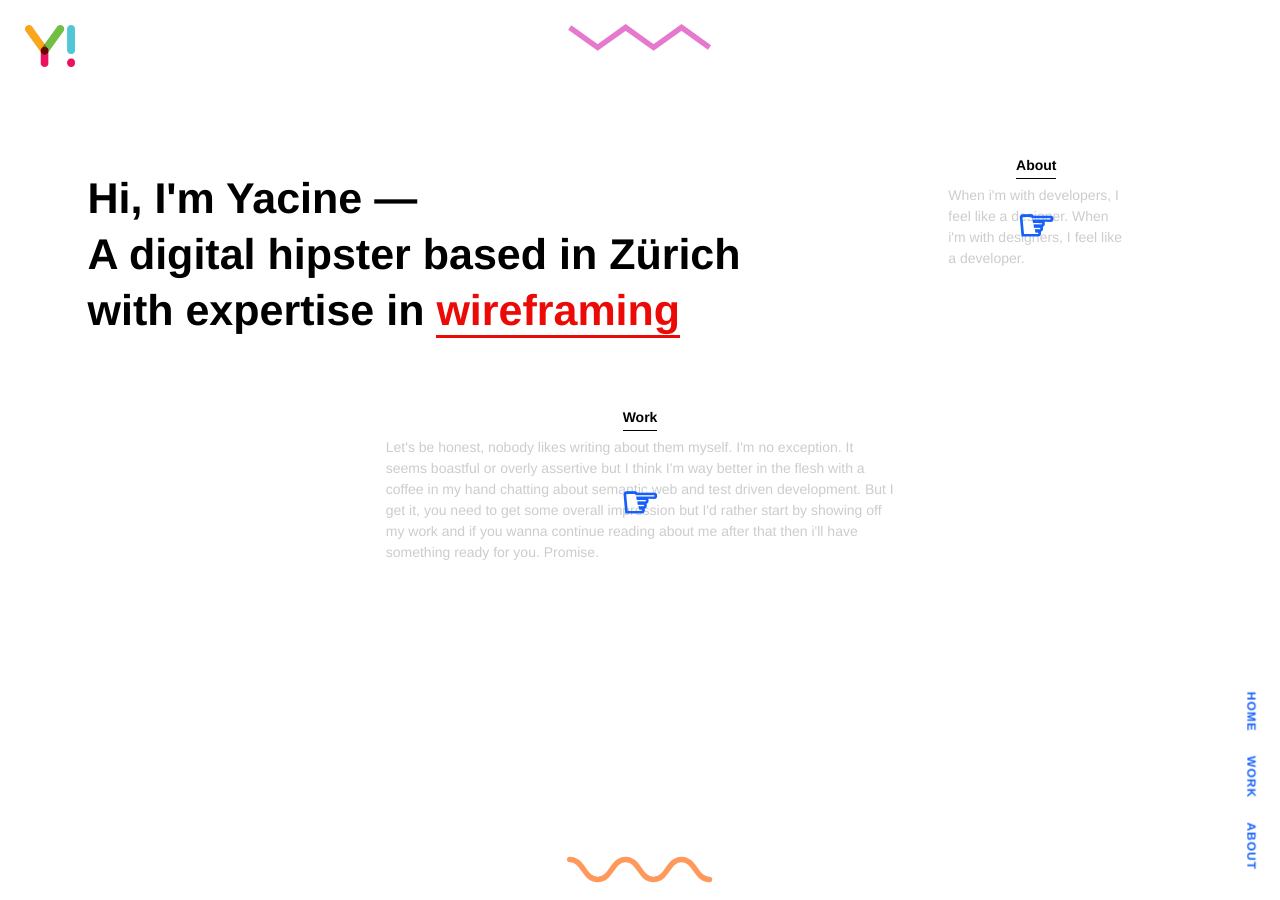
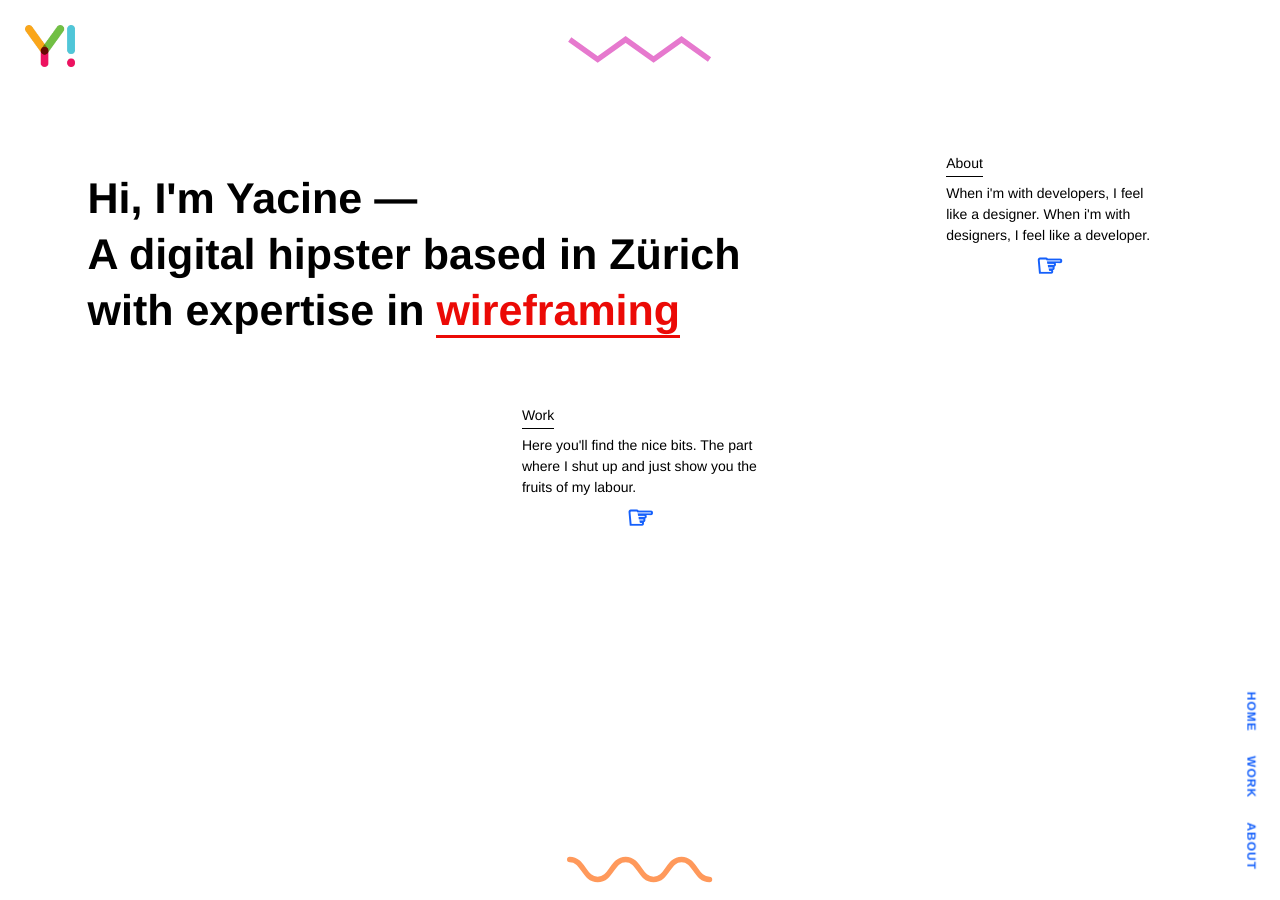
Before and after one commit to moppedisco/blog, a Jekyll site: the page built from index.html, in a window 1280 px wide. Built offline with Jekyll 4.4.1, drawn with Linux system fonts in a browser that asks for light colours; Markdown is read by kramdown in place of the engine named in the settings.

Commit message:
small css tweaks

```diff
--- a/_posts/2013-12-01-stefaniebiggel.html
+++ b/_posts/2013-12-01-stefaniebiggel.html
@@ -3,7 +3,7 @@ layout: 		post
 title:  		stefaniebiggel.com
 subtitle: 		Fashion brand website
 tags: 			Twitter Bootstrap, Wordpress, Frontend,
-thumbnail: 		/images/stefaniebiggel.jpg
+thumbnail: 		/images/thumbnail_stefaniebiggel.png
 link:			stefaniebiggel.com
 cover:			/images/cover-stefaniebiggel.jpg
 date:   		2013-12-01
--- a/_posts/2014-07-01-zuri-kino.html
+++ b/_posts/2014-07-01-zuri-kino.html
@@ -3,7 +3,7 @@ layout: 		post
 title:  		zuri-kino.ch
 subtitle: 		Better cinema sites
 tags: 			animation, backbone.js, mobile
-thumbnail: 		/images/thumbnail_imdb.jpeg
+thumbnail: 		/images/thumbnail_zurikino.jpeg
 link:			zuri-kino.ch
 cover:			/images/cover-zurikino.jpg
 date:   		2014-07-01
--- a/_posts/2014-08-26-gartnerei.html
+++ b/_posts/2014-08-26-gartnerei.html
@@ -3,7 +3,7 @@ layout: 		post
 title:  		gärtnerei.ch
 subtitle: 		Restaurant website
 tags: 			Mobile, Twitter Bootstrap, Wordpress
-thumbnail: 		/images/thumbnail_gartnerei.jpg
+thumbnail: 		/images/thumbnail_gartnerei.png
 link:			gartnerei.ch
 cover:
 date:   		2014-08-26
--- a/css/style.css
+++ b/css/style.css
@@ -1351,6 +1351,7 @@ a {
   padding-bottom: 1px;
   border-bottom: 2px solid #EB0A06;
   font-weight: 400;
+  transition: border 0.1s;
 }
 a:hover {
   border-bottom: 2px solid transparent;
@@ -1378,10 +1379,9 @@ h6 {
   z-index: -1;
 }
 @media (max-width: 800px) {
-
-}
-.divider--top {
-  padding-top: 20px;
+  .divider--top {
+    padding-top: 20px;
+  }
 }
 .divider--bottom {
   bottom: -20px;
@@ -1464,6 +1464,9 @@ h6 {
     padding: 20px 0;
   }
 }
+.page-section--home {
+  padding-bottom: 0px;
+}
 .page-section__intro {
   text-align: center;
   margin: 0 auto;
@@ -1479,6 +1482,10 @@ h6 {
     margin-bottom: 0rem;
   }
 }
+.page-about .page-section__intro {
+  margin-bottom: 0px;
+  margin-bottom: 0rem;
+}
 .page-section__name {
   font-size: 43px;
   font-size: 2.388888888888889rem;
@@ -1486,10 +1493,12 @@ h6 {
 }
 .content-box {
   color: #000;
+  width: 100%;
   display: inline-block;
-  margin-bottom: 40px;
+  margin-bottom: 20px;
   padding: 20px 20px 30px;
-  border: 2px solid transparent;
+  border: none;
+  transition: none;
 }
 .content-box u {
   border-bottom: 2px solid #000;
@@ -1501,6 +1510,7 @@ h6 {
   }
 }
 .content-box:hover {
+  padding: 18px 18px 28px;
   text-decoration: none;
   cursor: pointer;
   border: 2px solid #F1BE0B;
@@ -1512,6 +1522,9 @@ h6 {
     margin: 0;
     padding: 10px 0 5px;
     width: 100%;
+  }
+  .content-box:hover {
+    padding: 8px 0 3px;
   }
   .content-box:after {
     content: "☞";
@@ -1578,22 +1591,6 @@ h6 {
 .content-box--small u {
   border-bottom: 1px solid #000;
 }
-.content-box__image {
-  max-width: 100%;
-  width: 100%;
-  display: block;
-  margin: 0 auto;
-  opacity: 1;
-  transition: opacity 200ms;
-}
-.content-box:hover .content-box__image {
-  opacity: 0;
-}
-@media (max-width: 800px) {
-  .content-box__image {
-    display: none;
-  }
-}
 .content-box__more {
   transform: translate3d(0, 0, 0);
   -webkit-transform: translate3d(0, 0, 0);
@@ -1604,17 +1601,18 @@ h6 {
   }
 }
 .content-box__desc {
-  position: absolute;
+  position: static;
   font-size: 14px;
   line-height: 150%;
-  top: 0;
-  left: 0;
-  opacity: 0;
+  color: transparent;
+  background-repeat: no-repeat;
+  background-size: contain;
+  background-position: 50% 20%;
+  transition: all 100ms;
+}
+.content-box:hover .content-box__desc {
+  background-size: 0%;
   color: #000;
-  transition: opacity 200ms;
-}
-.content-box:hover .content-box__desc {
-  opacity: 1;
 }
 @media (max-width: 800px) {
   .content-box__desc {
@@ -1676,142 +1674,51 @@ h6 {
 }
 .home-section__bio,
 .home-section__quote {
-  position: relative;
-}
-.home-section__bio .content-box__title,
-.home-section__quote .content-box__title {
-  font-weight: bold !important;
-  text-align: center;
-}
-.home-section__bio:hover:after,
-.home-section__quote:hover:after {
-  z-index: -1;
-  opacity: 0.4;
-}
-.home-section__bio:after,
-.home-section__quote:after {
-  content: "☞";
-  color: #1560fb;
-  position: absolute;
-  top: 60%;
-  left: 50%;
-  transform: translateY(-50%) translateX(-50%);
-  -webkit-transform: translateY(-50%) translateX(-50%);
-  font-size: 44px;
-  font-weight: bold;
-  text-transform: uppercase;
-  letter-spacing: 1px;
-  font-weight: 700;
-}
-.home-section__bio {
   color: #000;
+  width: 100%;
   display: inline-block;
-  margin-bottom: 40px;
+  margin-bottom: 20px;
   padding: 20px 20px 30px;
-  border: 2px solid transparent;
+  border: none;
+  transition: none;
   margin-left: -20px;
   padding: 20px;
-  width: 50%;
-  margin: 0 auto;
-  display: block;
-}
-.home-section__bio u {
+  position: relative;
+  padding: 18px;
+  border: 2px solid transparent;
+}
+.home-section__bio u,
+.home-section__quote u {
   border-bottom: 2px solid #000;
   padding-bottom: 5px;
 }
 @media (max-width: 800px) {
-  .home-section__bio u {
+  .home-section__bio u,
+  .home-section__quote u {
     display: block;
   }
 }
-.home-section__bio:hover {
+.home-section__bio:hover,
+.home-section__quote:hover {
+  padding: 18px 18px 28px;
   text-decoration: none;
   cursor: pointer;
   border: 2px solid #F1BE0B;
   background: #fff;
 }
 @media (max-width: 800px) {
-  .home-section__bio {
-    text-align: center;
-    margin: 0;
-    padding: 10px 0 5px;
-    width: 100%;
-  }
-  .home-section__bio:after {
-    content: "☞";
-    width: 100%;
-    text-align: center;
-    display: block;
-    top: 50%;
-    right: 50%;
-    color: orange;
-    font-weight: bold;
-  }
-}
-.home-section__bio .content-box__title {
-  font-weight: normal;
-  font-size: 14px;
-  line-height: 27px;
-  margin-bottom: 6px;
-}
-.home-section__bio .content-box__intro {
-  font-size: 14px;
-  font-weight: normal;
-  line-height: 150%;
-}
-.home-section__bio u {
-  border-bottom: 1px solid #000;
-}
-.home-section__bio .content-box__desc {
-  opacity: 0.2;
-  position: static;
-}
-.home-section__bio:hover .content-box__desc {
-  opacity: 1;
-}
-.home-section__bio .content-box__desc p {
-  margin: 0;
-}
-.home-section__bio:after {
-  content: "☞";
-}
-@media (max-width: 800px) {
-  .home-section__bio {
-    display: none;
-  }
-}
-.home-section__quote {
-  color: #000;
-  display: inline-block;
-  margin-bottom: 40px;
-  padding: 20px 20px 30px;
-  border: 2px solid transparent;
-  margin-left: -20px;
-  padding: 20px;
-  width: 220px;
-}
-.home-section__quote u {
-  border-bottom: 2px solid #000;
-  padding-bottom: 5px;
-}
-@media (max-width: 800px) {
-  .home-section__quote u {
-    display: block;
-  }
-}
-.home-section__quote:hover {
-  text-decoration: none;
-  cursor: pointer;
-  border: 2px solid #F1BE0B;
-  background: #fff;
-}
-@media (max-width: 800px) {
+  .home-section__bio,
   .home-section__quote {
     text-align: center;
     margin: 0;
     padding: 10px 0 5px;
     width: 100%;
   }
+  .home-section__bio:hover,
+  .home-section__quote:hover {
+    padding: 8px 0 3px;
+  }
+  .home-section__bio:after,
   .home-section__quote:after {
     content: "☞";
     width: 100%;
@@ -1823,34 +1730,75 @@ h6 {
     font-weight: bold;
   }
 }
+.home-section__bio .content-box__title,
 .home-section__quote .content-box__title {
   font-weight: normal;
   font-size: 14px;
   line-height: 27px;
   margin-bottom: 6px;
 }
+.home-section__bio .content-box__intro,
 .home-section__quote .content-box__intro {
   font-size: 14px;
   font-weight: normal;
   line-height: 150%;
 }
+.home-section__bio u,
 .home-section__quote u {
   border-bottom: 1px solid #000;
 }
+.home-section__bio .content-box__desc,
 .home-section__quote .content-box__desc {
   opacity: 0.2;
   position: static;
 }
+.home-section__bio:hover .content-box__desc,
 .home-section__quote:hover .content-box__desc {
   opacity: 1;
 }
+.home-section__bio .content-box__desc p,
 .home-section__quote .content-box__desc p {
   margin: 0;
 }
+.home-section__bio:hover,
+.home-section__quote:hover {
+  padding-bottom: 0;
+}
+.home-section__bio .content-box__desc,
+.home-section__quote .content-box__desc {
+  color: #000;
+  opacity: 1;
+}
+.home-section__bio:after,
 .home-section__quote:after {
   content: "☞";
-  transform: translateY(-50%) translateX(-50%);
-  -webkit-transform: translateY(-50%) translateX(-50%);
+  color: #1560fb;
+  font-size: 32px;
+  font-weight: 700;
+  line-height: 0px;
+  margin: 0;
+  display: inline-block;
+  text-align: center;
+  width: 100%;
+  margin-top: 20px;
+  transition: transform 0.4s;
+}
+.home-section__bio:hover:after,
+.home-section__quote:hover:after {
+  transform: translateX(48%);
+}
+.home-section__bio {
+  width: 25%;
+  margin: 0 auto;
+  display: block;
+}
+@media (max-width: 800px) {
+  .home-section__bio {
+    display: none;
+  }
+}
+.home-section__quote {
+  width: 100%;
 }
 @media (max-width: 800px) {
   .home-section__quote {
--- a/index.html
+++ b/index.html
@@ -26,7 +26,8 @@ name: page-home
 			<div class="content-box__more">
 				<h3 class="content-box__title"><u>Work</u></h3>
 				<div class="content-box__desc">
-					<p>Let's be honest, nobody likes writing about them myself. I'm no exception. It seems boastful or overly assertive but I think I'm way better in the flesh with a coffee in my hand chatting about semantic web and test driven development. But I get it, you need to get some overall impression but I'd rather start by showing off my work and if you wanna continue reading about me after that then i'll have something ready for you. Promise.</p>
+					<p>Here you'll find the nice bits. The part where I shut up and just show you the fruits of my labour.</p>
+					<!-- <p>Let's be honest, nobody likes writing about them myself. I'm no exception. It seems boastful or overly assertive but I think I'm way better in the flesh with a coffee in my hand chatting about semantic web and test driven development. But I get it, you need to get some overall impression but I'd rather start by showing off my work and if you wanna know more about me after that then i'll have something ready for you.</p> -->
 				</div>
 			</div>
 		</a>
```
Also changed, not shown: css/style.less (+60 -64 lines), work/index.html (+4 -4 lines), _posts/_2015-01-01-yacinebelarbi.html (renamed from _posts/2015-01-01-yacinebelarbi.html), images/thumbnail_gartnerei.jpg (deleted), images/thumbnail_gartnerei.png (added), images/thumbnail_imdb.jpeg (deleted), images/thumbnail_rainbow-post.jpg, images/thumbnail_stefaniebiggel.png (added), images/thumbnail_zurikino.jpeg (added).
